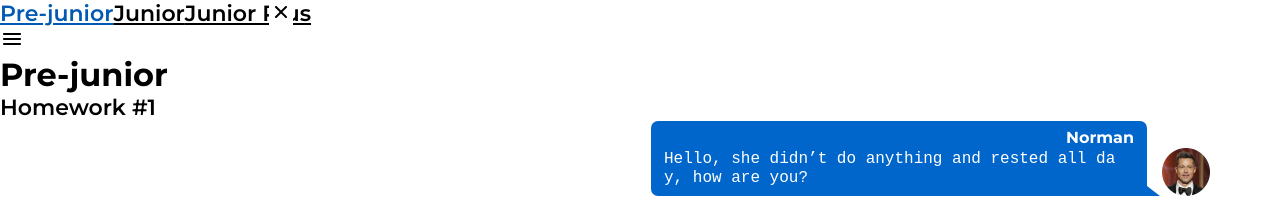
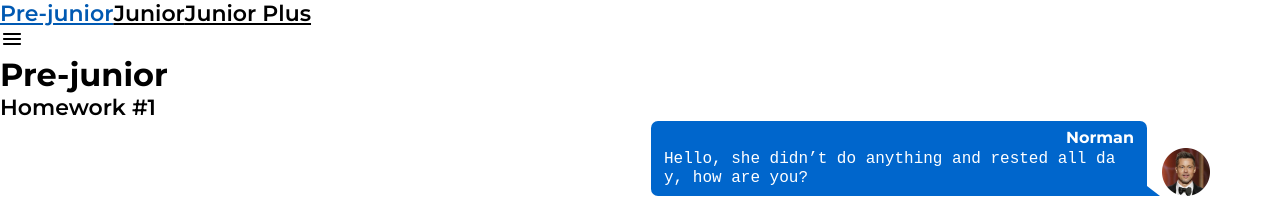
Before and after one commit to IJTINK7/hws-from-ignat, a React (Create React App) app: page /#/pre-junior in a window 1280 px wide. Shown: the top 198 px of the page. Built offline with nearby package versions, Linux system fonts and the light colour scheme.

Commit message:
Adding styles for close button

```diff
--- a/src/s2-homeworks/hw05/sidebar/Sidebar.module.css
+++ b/src/s2-homeworks/hw05/sidebar/Sidebar.module.css
@@ -57,7 +57,7 @@
     position: absolute;
     z-index: 3;
     left: 269px;
-    top: 0;
+    top: 22px;
     border: none;
     background-color: #FFFFFF;
 }
--- a/src/s2-homeworks/hw05/sidebar/Sidebar.tsx
+++ b/src/s2-homeworks/hw05/sidebar/Sidebar.tsx
@@ -17,7 +17,7 @@ export const Sidebar: FC<PropsType> = ({open, handleClose}) => {
             {open && <div className={s.background} onClick={handleClose}/>}
 
             <aside className={sidebarClass}>
-                <button className={s.close} onClick={handleClose}>
+                <button className={s.close} onClick={handleClose} hidden={true}>
                     <img
                         src={closeIcon}
                         alt="close sidebar"
```
